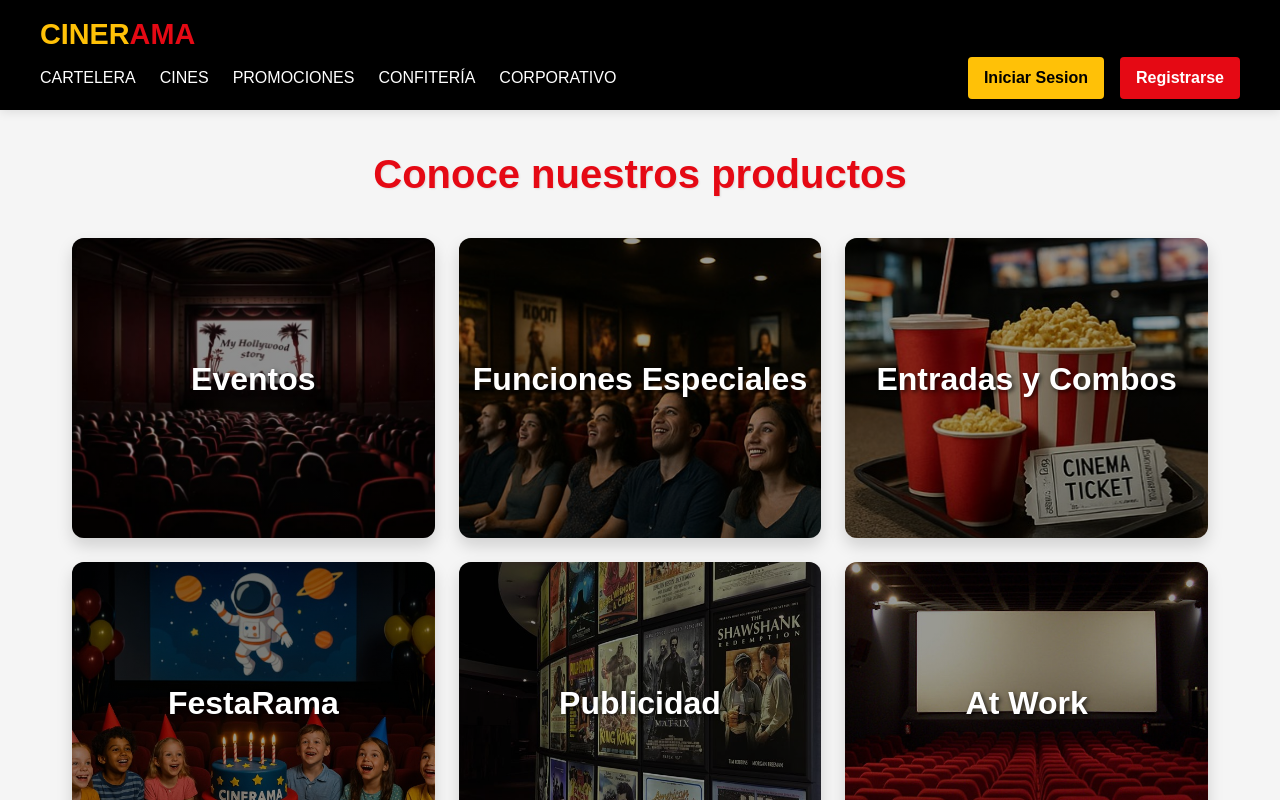
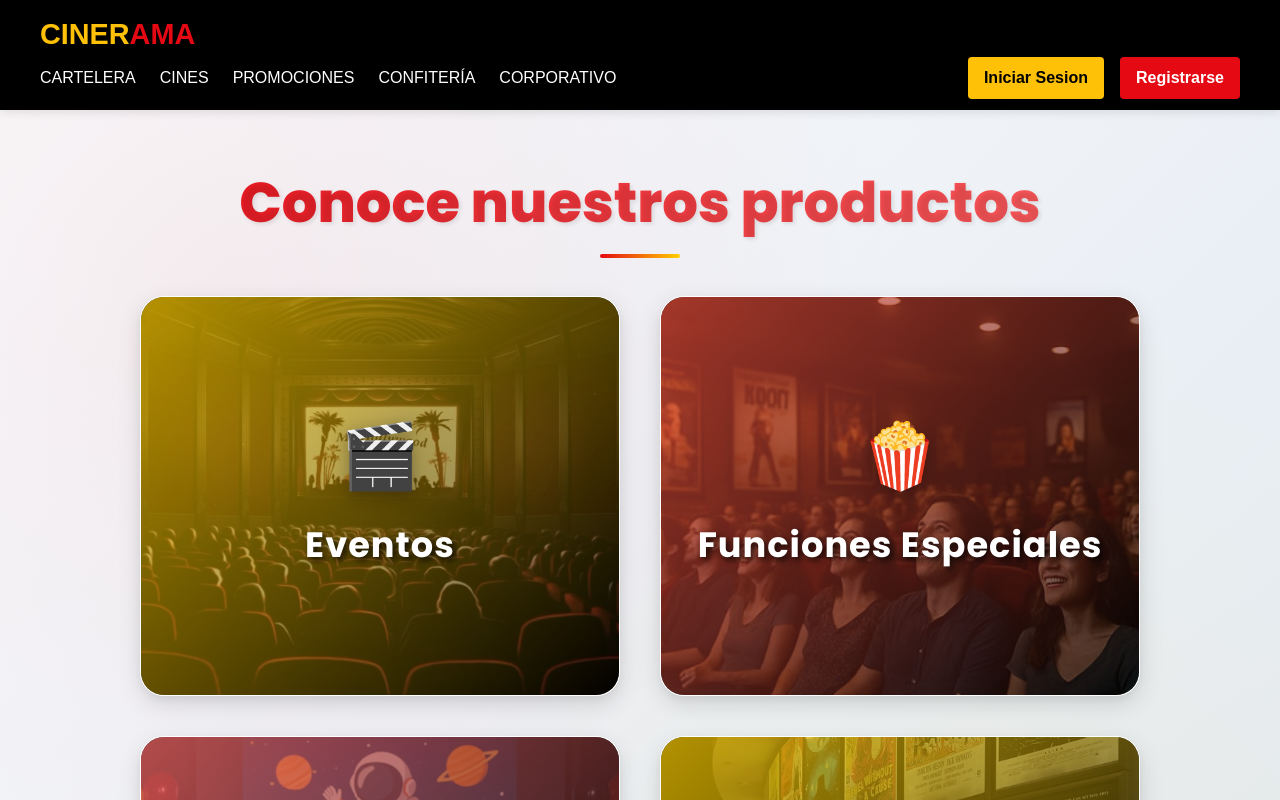
Before and after one commit to BruGeth/Cinerama, a React (Create React App) app in the folder frontend/: page /corporate in a window 1280 px wide. Shown: the top 800 px of the page. Built offline with nearby package versions, Linux system fonts and the light colour scheme.

Commit message:
feat(frontend): Enhance corporate cards with smooth transitions and effects.

```diff
--- a/frontend/src/pages/Corporate.jsx
+++ b/frontend/src/pages/Corporate.jsx
@@ -15,12 +15,20 @@ const Corporate = () => {
           <div className="corporate-product-card">
             <div className="corporate-card-overlay">
               <div className="corporate-card-image corporate-events-img">
+                <div className="corporate-image-content">
+                  <div className="corporate-floating-icon">🎬</div>
                   <h2 className="corporate-image-title">Eventos</h2>
+                  <div className="corporate-shine-effect"></div>
+                </div>
               </div>
               <div className="corporate-card-content corporate-yellow">
+                <div className="corporate-content-wrapper">
                   <h2>Eventos</h2>
                   <p>Vive la experiencia de alquilar una sala para tener en línea, documentales, conciertos o cualquier otro tipo de streaming desde nuestras áreas a tu disposición.</p>
-                <button className="corporate-product-button"onClick={() => navigate('/events')}>Cotizar</button>
+                  <button className="corporate-product-button" onClick={() => navigate('/events')}>
+                    Cotizar
+                  </button>
+                </div>
               </div>
             </div>
           </div>
@@ -29,26 +37,20 @@ const Corporate = () => {
           <div className="corporate-product-card">
             <div className="corporate-card-overlay">
               <div className="corporate-card-image corporate-functions-img">
+                <div className="corporate-image-content">
+                  <div className="corporate-floating-icon">🍿</div>
                   <h2 className="corporate-image-title">Funciones Especiales</h2>
+                  <div className="corporate-shine-effect"></div>
+                </div>
               </div>
               <div className="corporate-card-content corporate-red">
+                <div className="corporate-content-wrapper">
                   <h2>Funciones Especiales</h2>
                   <p>Disfruta de salas exclusivas para ti y tus invitados, con películas de estreno, contenido alternativo y mucho más.</p>
-                <button className="corporate-product-button">Cotizar</button>
+                  <button className="corporate-product-button">
+                    Cotizar
+                  </button>
                 </div>
-            </div>
-          </div>
-
-          {/* Tickets and Combos Card */}
-          <div className="corporate-product-card">
-            <div className="corporate-card-overlay">
-              <div className="corporate-card-image corporate-tickets-img">
-                <h2 className="corporate-image-title">Entradas y Combos</h2>
-              </div>
-              <div className="corporate-card-content corporate-yellow">
-                <h2>Entradas y Combos</h2>
-                <p>Adquiere nuestros productos con precios especiales y propuestas personalizadas para empresas y clientes.</p>
-                <button className="corporate-product-button">Cotizar</button>
               </div>
             </div>
           </div>
@@ -57,12 +59,20 @@ const Corporate = () => {
           <div className="corporate-product-card">
             <div className="corporate-card-overlay">
               <div className="corporate-card-image corporate-festarama-img">
+                <div className="corporate-image-content">
+                  <div className="corporate-floating-icon">🎉</div>
                   <h2 className="corporate-image-title">FestaRama</h2>
+                  <div className="corporate-shine-effect"></div>
+                </div>
               </div>
               <div className="corporate-card-content corporate-red">
+                <div className="corporate-content-wrapper">
                   <h2>FestaRama</h2>
                   <p>Festeja celebrando momentos de película con tu talento y amigos, nosotros te ofrecemos la experiencia, permitiendo que tu grupo disfrute videojuegos y comer con un toque especial.</p>
-              <button className="corporate-product-button"onClick={() => navigate('/festarama')}>Cotizar</button>
+                  <button className="corporate-product-button" onClick={() => navigate('/festarama')}>
+                    Cotizar
+                  </button>
+                </div>
               </div>
             </div>
           </div>
@@ -71,26 +81,20 @@ const Corporate = () => {
           <div className="corporate-product-card">
             <div className="corporate-card-overlay">
               <div className="corporate-card-image corporate-advertising-img">
+                <div className="corporate-image-content">
+                  <div className="corporate-floating-icon">📢</div>
                   <h2 className="corporate-image-title">Publicidad</h2>
+                  <div className="corporate-shine-effect"></div>
+                </div>
               </div>
               <div className="corporate-card-content corporate-yellow">
+                <div className="corporate-content-wrapper">
                   <h2>Publicidad</h2>
                   <p>Promociona tus elementos para ampliar tu marca, dependes un mayor impacto desde asociación de marca y difusión.</p>
-                <button className="corporate-product-button">Cotizar</button>
+                  <button className="corporate-product-button">
+                    Cotizar
+                  </button>
                 </div>
-            </div>
-          </div>
-
-          {/* At Work Card */}
-          <div className="corporate-product-card">
-            <div className="corporate-card-overlay">
-              <div className="corporate-card-image corporate-atwork-img">
-                <h2 className="corporate-image-title">At Work</h2>
-              </div>
-              <div className="corporate-card-content corporate-red">
-                <h2>At Work</h2>
-                <p>Conoce sobre este programa dedicado para tus colaboradores, con el fin de integrarlos permitiendo reconocer su desempeño y economía.</p>
-                <button className="corporate-product-button">Cotizar</button>
               </div>
             </div>
           </div>
--- a/frontend/src/styles/Corporate.css
+++ b/frontend/src/styles/Corporate.css
@@ -1,47 +1,128 @@
+@import url('https://fonts.googleapis.com/css2?family=Poppins:wght@300;400;600;700;800&family=Inter:wght@400;500;600;700&display=swap');
+
 .corporate-container {
   display: flex;
   flex-direction: column;
   min-height: 100vh;
-  background-color: #f5f5f5;
+  background: linear-gradient(135deg, #f8fafc 0%, #e2e8f0 100%);
   position: relative;
   overflow: hidden;
 }
 
+.corporate-container::before {
+  content: '';
+  position: absolute;
+  top: 0;
+  left: 0;
+  right: 0;
+  bottom: 0;
+  background:
+    radial-gradient(circle at 20% 20%, rgba(229, 9, 20, 0.05) 0%, transparent 50%),
+    radial-gradient(circle at 80% 80%, rgba(255, 207, 0, 0.05) 0%, transparent 50%);
+  pointer-events: none;
+}
+
 .corporate-content {
   flex: 1;
-  padding: 2rem;
-  max-width: 1200px;
+  padding: 3rem 2rem;
+  max-width: 1400px;
   margin: 0 auto;
   width: 100%;
+  position: relative;
+  z-index: 1;
 }
 
 .corporate-title {
   color: #e50914;
   text-align: center;
-  font-size: 2.5rem;
-  margin-bottom: 2rem;
-  font-weight: bold;
-  text-shadow: 1px 1px 2px rgba(0, 0, 0, 0.1);
+  font-size: 3.5rem;
+  margin-bottom: 3rem;
+  font-weight: 800;
+  font-family: 'Poppins', sans-serif;
+  text-shadow: 2px 2px 4px rgba(0, 0, 0, 0.1);
+  background: linear-gradient(135deg, #e50914 0%, #ff6b6b 100%);
+  -webkit-background-clip: text;
+  -webkit-text-fill-color: transparent;
+  background-clip: text;
+  position: relative;
+}
+
+.corporate-title::after {
+  content: '';
+  position: absolute;
+  bottom: -10px;
+  left: 50%;
+  transform: translateX(-50%);
+  width: 80px;
+  height: 4px;
+  background: linear-gradient(90deg, #e50914, #ffcf00);
+  border-radius: 2px;
 }
 
 .corporate-products-grid {
   display: grid;
-  grid-template-columns: repeat(3, 1fr);
-  gap: 1.5rem;
+  grid-template-columns: repeat(2, 1fr);
+  gap: 2.5rem;
+  max-width: 1000px;
+  margin: 0 auto;
 }
-/* CARD */
+
+/* CARD STYLES */
 .corporate-product-card {
-  border-radius: 12px;
+  border-radius: 24px;
   overflow: hidden;
-  height: 300px;
-  box-shadow: 0 8px 16px rgba(0, 0, 0, 0.15);
-  transition: all 0.3s ease;
+  height: 400px;
+  box-shadow:
+    0 8px 25px rgba(0, 0, 0, 0.12),
+    0 4px 10px rgba(0, 0, 0, 0.06);
+  transition: all 0.4s cubic-bezier(0.25, 0.46, 0.45, 0.94);
   position: relative;
+  background: rgba(255, 255, 255, 0.95);
+  backdrop-filter: blur(8px);
+  border: 1px solid rgba(255, 255, 255, 0.3);
+}
+
+.corporate-product-card::before {
+  content: '';
+  position: absolute;
+  top: 0;
+  left: 0;
+  right: 0;
+  bottom: 0;
+  background: linear-gradient(135deg, transparent 0%, rgba(255, 255, 255, 0.15) 100%);
+  opacity: 0;
+  transition: opacity 0.3s ease;
+  z-index: 1;
+  pointer-events: none;
+}
+
+.corporate-product-card::after {
+  content: '';
+  position: absolute;
+  top: -2px;
+  left: -2px;
+  right: -2px;
+  bottom: -2px;
+  background: linear-gradient(135deg, #e50914, #ffcf00, #e74c3c, #ff6b6b);
+  border-radius: 26px;
+  opacity: 0;
+  z-index: -1;
+  transition: opacity 0.4s ease;
 }
 
 .corporate-product-card:hover {
-  transform: translateY(-5px);
-  box-shadow: 0 12px 24px rgba(0, 0, 0, 0.2);
+  transform: translateY(-8px) rotateX(5deg);
+  box-shadow:
+    0 25px 50px rgba(0, 0, 0, 0.18),
+    0 15px 30px rgba(0, 0, 0, 0.12);
+}
+
+.corporate-product-card:hover::before {
+  opacity: 1;
+}
+
+.corporate-product-card:hover::after {
+  opacity: 0.1;
 }
 
 .corporate-card-overlay {
@@ -63,13 +144,55 @@
   justify-content: center;
 }
 
+.corporate-image-content {
+  position: relative;
+  text-align: center;
+  z-index: 2;
+  transition: transform 0.4s ease;
+}
+
+.corporate-product-card:hover .corporate-image-content {
+  transform: scale(1.05);
+}
+
+.corporate-floating-icon {
+  font-size: 4rem;
+  margin-bottom: 1rem;
+  animation: float 3s ease-in-out infinite;
+  filter: drop-shadow(0 4px 8px rgba(0, 0, 0, 0.3));
+}
+
+@keyframes float {
+  0%, 100% { transform: translateY(0px); }
+  50% { transform: translateY(-10px); }
+}
+
 .corporate-image-title {
   color: white;
-  font-size: 2rem;
-  font-weight: bold;
-  text-shadow: 2px 2px 4px rgba(0, 0, 0, 0.7);
+  font-size: 2.2rem;
+  font-weight: 700;
+  font-family: 'Poppins', sans-serif;
+  text-shadow: 3px 3px 6px rgba(0, 0, 0, 0.8);
   z-index: 2;
-  transition: all 0.3s ease;
+  transition: all 0.4s ease;
+  letter-spacing: 1px;
+}
+
+.corporate-shine-effect {
+  position: absolute;
+  top: -50%;
+  left: -50%;
+  width: 200%;
+  height: 200%;
+  background: linear-gradient(45deg, transparent 30%, rgba(255, 255, 255, 0.3) 50%, transparent 70%);
+  opacity: 0;
+  transition: all 0.6s ease;
+  transform: translateX(-100%) translateY(-100%) rotate(45deg);
+}
+
+.corporate-product-card:hover .corporate-shine-effect {
+  opacity: 1;
+  transform: translateX(100%) translateY(100%) rotate(45deg);
 }
 
 .corporate-card-content {
@@ -78,23 +201,39 @@
   left: 0;
   width: 100%;
   height: 100%;
-  padding: 1.5rem;
+  padding: 0;
   display: flex;
   flex-direction: column;
   justify-content: center;
   opacity: 0;
-  transition: all 0.5s ease;
-  transform: translateY(20px);
+  transition: all 0.6s cubic-bezier(0.4, 0, 0.2, 1);
+  transform: translateY(30px);
   color: black;
 }
 
+.corporate-content-wrapper {
+  padding: 2rem;
+  height: 100%;
+  display: flex;
+  flex-direction: column;
+  justify-content: center;
+  position: relative;
+}
+
 .corporate-product-card:hover .corporate-card-image {
-  opacity: 0.2;
-  transform: scale(1.1);
+  opacity: 0.15;
+  transform: scale(1.15);
+  filter: blur(2px);
 }
 
 .corporate-product-card:hover .corporate-image-title {
   opacity: 0;
+  transform: translateY(-20px);
+}
+
+.corporate-product-card:hover .corporate-floating-icon {
+  opacity: 0;
+  transform: translateY(-30px) scale(0.8);
 }
 
 .corporate-product-card:hover .corporate-card-content {
@@ -103,104 +242,162 @@
 }
 
 .corporate-yellow {
-  background-color: #ffcf00;
+  background: linear-gradient(135deg, #ffcf00 0%, #ffd700 50%, #ffed4e 100%);
+  color: #1a1a1a;
 }
 
 .corporate-red {
-  background-color: #e74c3c;
+  background: linear-gradient(135deg, #e74c3c 0%, #ff6b6b 50%, #ff8e8e 100%);
   color: white;
 }
 
 .corporate-events-img {
-  background-image: linear-gradient(rgba(0, 0, 0, 0.4), rgba(0, 0, 0, 0.4)), url('/public/images/events.jpg');
+  background-image:
+    linear-gradient(135deg, rgba(255, 207, 0, 0.7) 0%, rgba(0, 0, 0, 0.6) 100%),
+    url('/public/images/events.jpg');
   background-color: #111;
 }
 
 .corporate-functions-img {
-  background-image: linear-gradient(rgba(0, 0, 0, 0.4), rgba(0, 0, 0, 0.4)), url('/public/images/functions.jpg');
+  background-image:
+    linear-gradient(135deg, rgba(231, 76, 60, 0.7) 0%, rgba(0, 0, 0, 0.6) 100%),
+    url('/public/images/functions.jpg');
   background-color: #222;
 }
 
-.corporate-tickets-img {
-  background-image: linear-gradient(rgba(0, 0, 0, 0.4), rgba(0, 0, 0, 0.4)), url('/public/images/tickets.jpg');
-  background-color: #333;
-}
-
 .corporate-festarama-img {
-  background-image: linear-gradient(rgba(0, 0, 0, 0.4), rgba(0, 0, 0, 0.4)), url('/public/images/FestaRama.jpg');
+  background-image:
+    linear-gradient(135deg, rgba(255, 107, 107, 0.7) 0%, rgba(0, 0, 0, 0.6) 100%),
+    url('/public/images/FestaRama.jpg');
   background-color: #444;
 }
 
 .corporate-advertising-img {
-  background-image: linear-gradient(rgba(0, 0, 0, 0.4), rgba(0, 0, 0, 0.4)), url('/public/images/advertising.jpg');
+  background-image:
+    linear-gradient(135deg, rgba(255, 207, 0, 0.7) 0%, rgba(0, 0, 0, 0.6) 100%),
+    url('/public/images/advertising.jpg');
   background-color: #555;
 }
 
-.corporate-atwork-img {
-  background-image: linear-gradient(rgba(0, 0, 0, 0.4), rgba(0, 0, 0, 0.4)), url('/public/images/cinema-bg.jpg');
-  background-color: #666;
-}
-
 .corporate-product-button {
-  background-color: #ffffff;
-  color: #cecb1fe5;
+  background: linear-gradient(135deg, #ffffff 0%, #f8f9fa 100%);
+  color: #1a1a1a;
   border: none;
-  border-radius: 6px;
-  padding: 0.6rem 1.8rem;
-  font-weight: bold;
+  border-radius: 12px;
+  padding: 1rem 2.5rem;
+  font-weight: 600;
+  font-family: 'Inter', sans-serif;
+  font-size: 0.95rem;
   cursor: pointer;
   transition: all 0.3s ease;
   align-self: flex-start;
   margin-top: auto;
-  box-shadow: 0 4px 6px rgba(0, 0, 0, 0.1);
+  box-shadow:
+    0 6px 12px rgba(0, 0, 0, 0.1),
+    0 3px 6px rgba(0, 0, 0, 0.05);
+  position: relative;
+  overflow: hidden;
+  text-transform: uppercase;
+  letter-spacing: 0.5px;
+}
+
+.corporate-product-button::before {
+  content: '';
+  position: absolute;
+  top: 0;
+  left: -100%;
+  width: 100%;
+  height: 100%;
+  background: linear-gradient(90deg, transparent, rgba(255, 255, 255, 0.5), transparent);
+  transition: left 0.5s ease;
 }
 
 .corporate-product-button:hover {
   transform: translateY(-2px);
-  box-shadow: 0 6px 10px rgba(0, 0, 0, 0.2);
+  box-shadow:
+    0 12px 20px rgba(0, 0, 0, 0.15),
+    0 6px 12px rgba(0, 0, 0, 0.1);
+}
+
+.corporate-product-button:hover::before {
+  left: 100%;
 }
 
 .corporate-red .corporate-product-button {
-  background-color: #ffffff;
+  background: linear-gradient(135deg, #ffffff 0%, #f8f9fa 100%);
   color: #e74c3c;
+  border: 2px solid rgba(255, 255, 255, 0.3);
+}
+
+.corporate-red .corporate-product-button:hover {
+  background: linear-gradient(135deg, #ffffff 0%, #fff 100%);
+  color: #c0392b;
 }
 
 /* Typography */
 h2 {
-  font-size: 1.5rem;
-  margin-bottom: 1rem;
-  font-weight: bold;
+  font-size: 1.8rem;
+  margin-bottom: 1.2rem;
+  font-weight: 700;
+  font-family: 'Poppins', sans-serif;
+  line-height: 1.2;
+  letter-spacing: 0.5px;
 }
 
 p {
   font-size: 1rem;
-  line-height: 1.5;
-  margin-bottom: 1.5rem;
+  line-height: 1.6;
+  margin-bottom: 2rem;
+  font-family: 'Inter', sans-serif;
+  font-weight: 400;
+  opacity: 0.9;
 }
 
 /* Responsive */
 @media (max-width: 1024px) {
   .corporate-products-grid {
-    grid-template-columns: repeat(2, 1fr);
+    grid-template-columns: 1fr;
+    gap: 2rem;
+    max-width: 600px;
+  }
+
+  .corporate-product-card {
+    height: 350px;
   }
 }
 
 @media (max-width: 768px) {
+  .corporate-title {
+    font-size: 2.5rem;
+  }
+
+  .corporate-content {
+    padding: 2rem 1rem;
+  }
+
   .corporate-products-grid {
-    grid-template-columns: 1fr;
+    gap: 1.5rem;
+  }
+}
+
+@media (max-width: 480px) {
+  .corporate-content {
+    padding: 1.5rem 1rem;
+  }
+
+  .corporate-card-content {
+    padding: 1rem;
+  }
+
+  .corporate-content-wrapper {
+    padding: 1.5rem;
   }
 
   .corporate-title {
     font-size: 2rem;
   }
-}
 
-@media (max-width: 480px) {
-  .corporate-content {
-    padding: 1rem;
-  }
-
-  .corporate-card-content {
-    padding: 1rem;
+  .corporate-product-card {
+    height: 320px;
   }
 }
```
Lines whose indentation alone changed are shown as unchanged.
